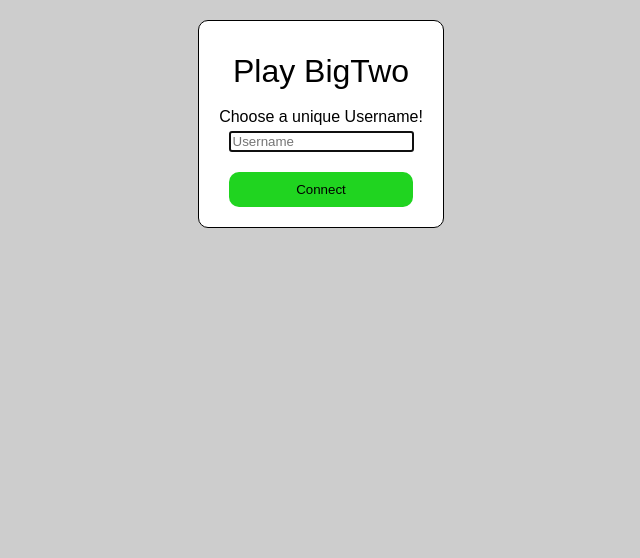
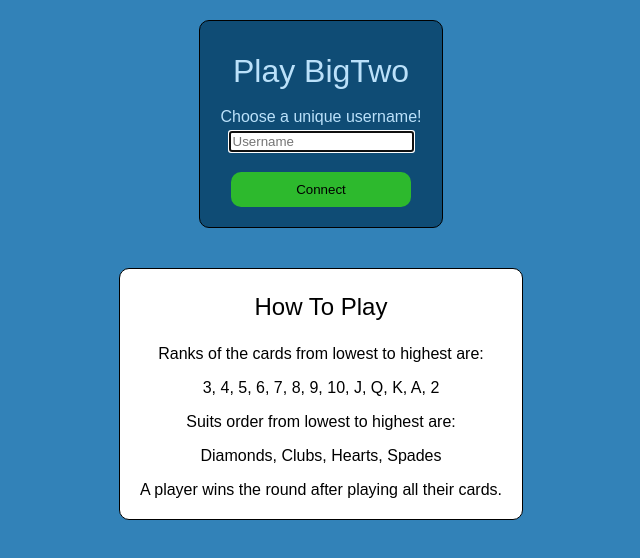
Before and after one commit to yummyblabla/BigTwoNext, a Next.js app: page / in a window 1280 px wide. Shown: the top 558 px of the page, without its empty margins (319-959 px from the left). Built offline with nearby package versions, Linux system fonts and the light colour scheme.

Commit message:
Some colour changes

```diff
--- a/src/components/HOC/LargeModalHOC.js
+++ b/src/components/HOC/LargeModalHOC.js
@@ -57,6 +57,7 @@ const withSmallModal = (WrappedComponent) => (props) => {
             -ms-transform: scale(1);
             transform: scale(1);
             opacity: 1;
+            border-radius: 20px;
           }
           .md-overlay {
             position: fixed;
--- a/src/constants/colors.js
+++ b/src/constants/colors.js
@@ -1,4 +1,12 @@
-export const PURPLE = '#5b507a';
-export const LIGHT_PURPLE = '#8073a3';
+export const DARK_ONE = '#1b262c';
+export const DARK_TWO = '#0f4c75';
+export const DARK_THREE = '#3282b8';
+export const DARK_FOUR = '#bbe1fa';
 
-export const COMPLEMENT_TEXT = '#00f8fb';
+export const LIGHT_ONE = '#fafafa';
+export const LIGHT_TWO = '#e3e3e3';
+export const LIGHT_THREE = '#ee6f57';
+export const LIGHT_FOUR = '#cb3737';
+
+export const GREEN = '#2db92d';
+export const GREEN_HOVER = '#47d247';
--- a/src/pages/index.js
+++ b/src/pages/index.js
@@ -11,7 +11,7 @@ import withRedux from '../redux/redux';
 import { setUsername, setSocket } from '../redux/actionCreators';
 
 import IndexErrorModal from '../components/Modals/ErrorModal';
-
+import * as Color from '../constants/colors';
 
 const Index = () => {
   const router = useRouter();
@@ -49,13 +49,23 @@ const Index = () => {
           </p>
           <br />
           <label htmlFor="username">
-            Choose a unique Username!
+            Choose a unique username!
             <br />
             <input autoFocus className="usernameInput" id="username" type="text" value={username} onChange={(e) => set$Username(e.target.value)} placeholder="Username" />
           </label>
           <br />
           <input className="submit" type="submit" value="Connect" onClick={connect} />
         </form>
+      </div>
+      <div className="how-to-play-container">
+        <div className="how-to-play">
+          <p className="title">How To Play</p>
+          <p>Ranks of the cards from lowest to highest are:</p>
+          <p>3, 4, 5, 6, 7, 8, 9, 10, J, Q, K, A, 2</p>
+          <p>Suits order from lowest to highest are:</p>
+          <p>Diamonds, Clubs, Hearts, Spades</p>
+          <p>A player wins the round after playing all their cards.</p>
+        </div>
       </div>
 
       <IndexErrorModal
@@ -69,7 +79,7 @@ const Index = () => {
           body {
             margin: 0;
             padding: 0;
-            background-color: #CDCDCD;
+            background-color: ${Color.DARK_THREE};
             font-family: Arial;
           }
         `}
@@ -84,7 +94,7 @@ const Index = () => {
           }
           .loginContainer {
             border: 1px solid black;
-            background-color: #ffffff;
+            background-color: ${Color.DARK_TWO};
             margin: 20px;
             border-radius: 10px;
           }
@@ -92,11 +102,13 @@ const Index = () => {
           form {
             text-align: center;
             margin: 20px;
+            color: ${Color.DARK_FOUR};
           }
 
           form .title {
             font-size: 2rem;
             margin-bottom: 0;
+            color: ${Color.DARK_FOUR};
           }
 
           .usernameInput {
@@ -108,13 +120,28 @@ const Index = () => {
             padding: 10px;
             border: none;
             border-radius: 10px;
-            background-color: #20d420;
+            background-color: ${Color.GREEN};
             width: 90%;
             cursor: pointer;
           }
 
           .submit:hover {
-            background-color: #19a119;
+            background-color: ${Color.GREEN_HOVER};
+          }
+
+          .how-to-play-container {
+            border: 1px solid black;
+            background-color: #ffffff;
+            margin: 20px;
+            border-radius: 10px;
+            text-align: center;
+          }
+
+          .how-to-play {
+            margin: 20px;
+          }
+          .how-to-play .title {
+            font-size: 1.5rem;
           }
         `}
       </style>
```
Also changed, not shown: src/components/Lobby/LobbyHeader.js (+4 -4 lines), src/components/Lobby/PlayerList.js (+5 -3 lines), src/components/Lobby/RoomList.js (+6 -4 lines), src/components/Modals/CreateRoom.js (+16 -1 lines), src/pages/lobby.js (+7 -6 lines).
